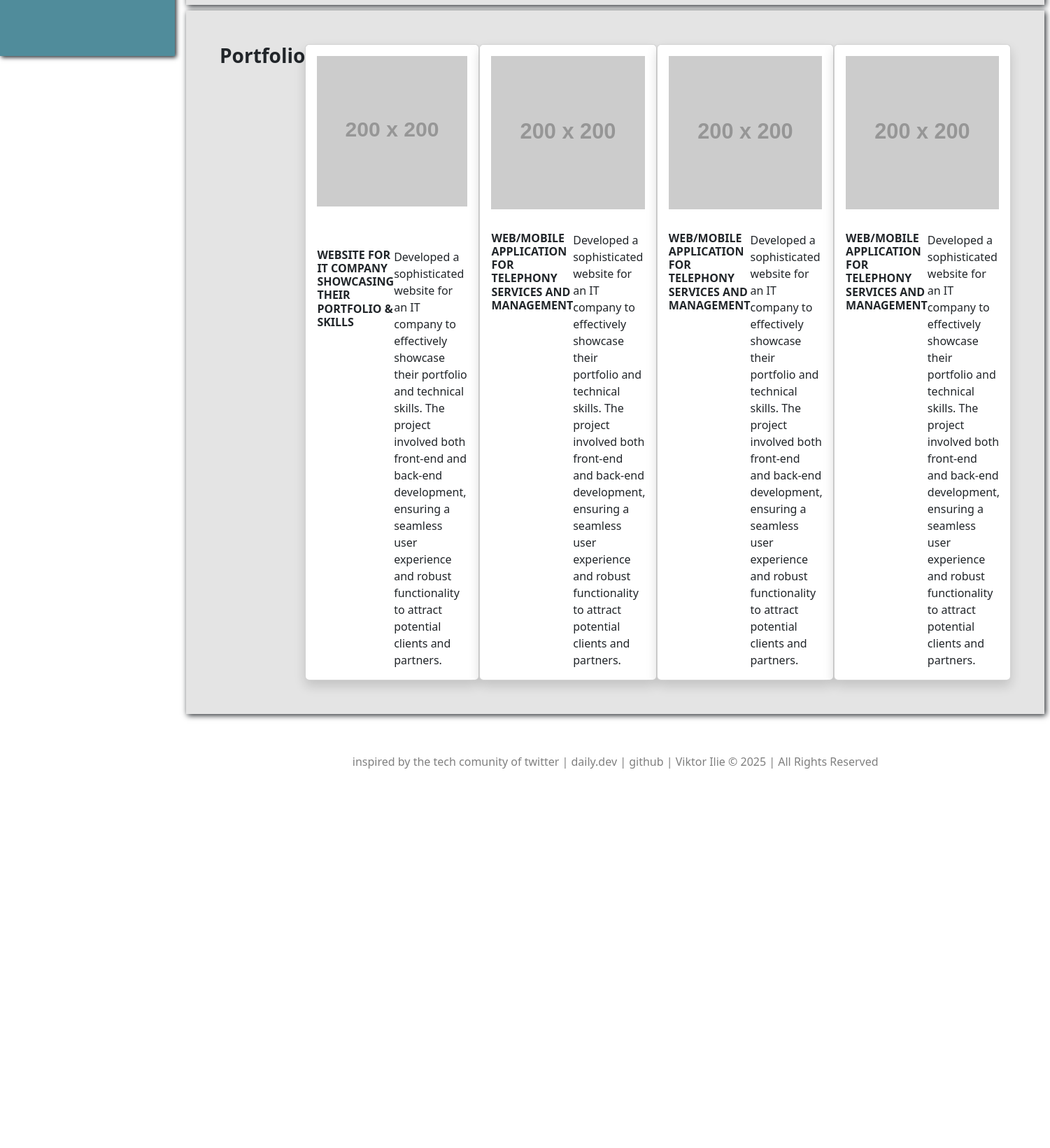
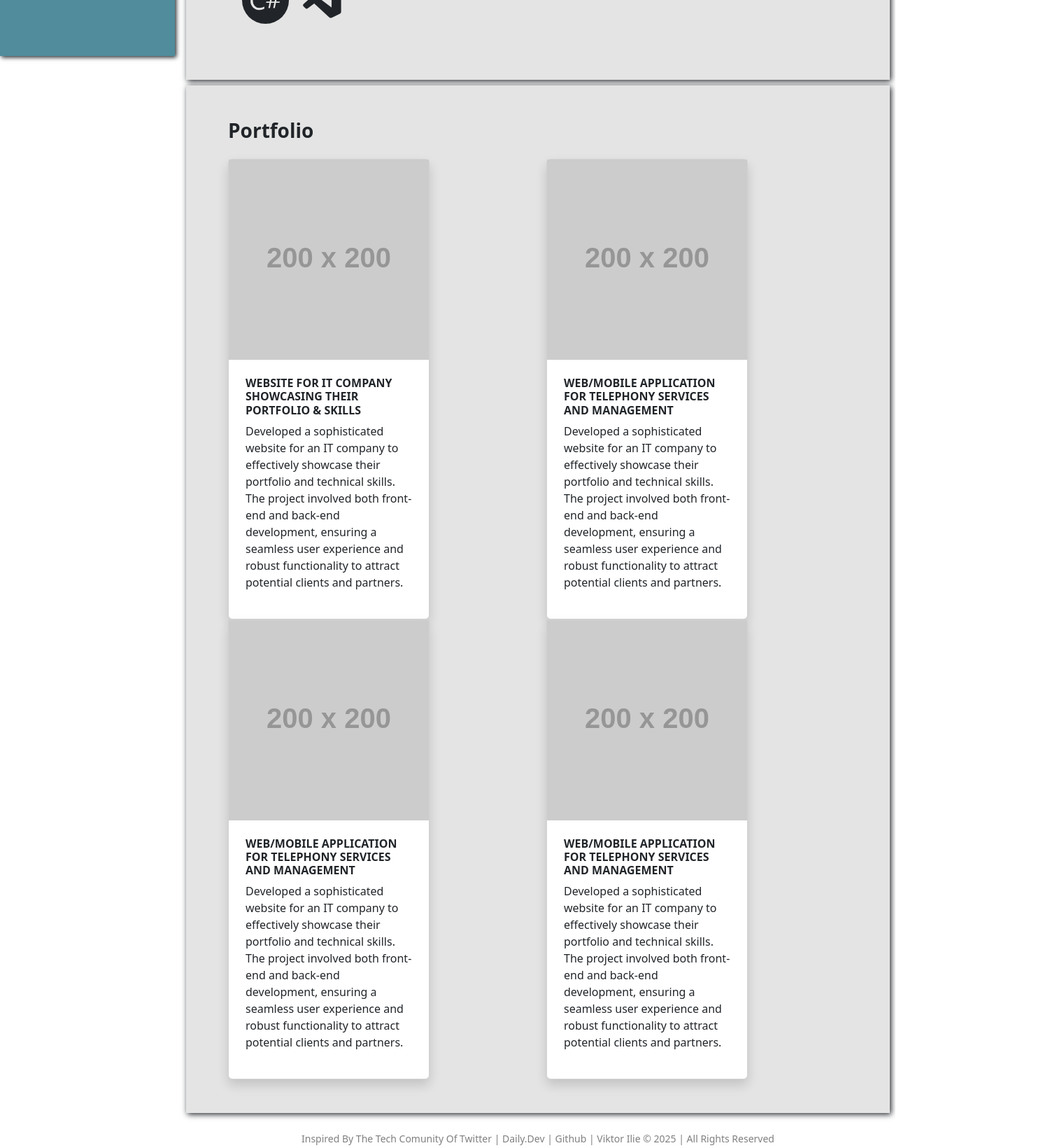
Before and after one commit to viktorilie/Portfolio-Vi, a React (Vite) app: page / in a window 1280 px wide. Shown: the part 720-2360 px from the top of the page at 70% size, 1501 px wide, since content can reach past the window. Before the commit the page ends 1836 px from the top, so only its background shows below. Built offline with nearby package versions, Linux system fonts and the light colour scheme.

Commit message:
new update

```diff
--- a/src/components/Footer.css
+++ b/src/components/Footer.css
@@ -1,8 +1,8 @@
 .footer {
   background: rgb(80, 140, 155);
-  text-align: center;
-  align-content: center;
-  justify-content: center;
+  /* text-align: center; */
+  /* align-content: center; */
+  /* justify-content: center; */
   /* font-size: 10px; */
   /* color: rgb(187, 185, 185); */
   /* box-shadow: 1px 1px 1px black; */
--- a/src/components/Footer.tsx
+++ b/src/components/Footer.tsx
@@ -2,11 +2,11 @@ import "./Footer.css";
 const Footer = () => {
   return (
     <>
-      <footer className="pt-5 pb-0 mb-0  mx-5 px-5">
-        <p className="text-center text-black-50 footer-text diplay-6">
+      <footer className="py-3 justify-content-center text-center text-capitalize align-items-start ">
+        <small className="text-center text-black-50">
           inspired by the tech comunity of twitter | daily.dev | github | Viktor
           Ilie &copy; 2025 | All Rights Reserved
-        </p>
+        </small>
       </footer>
     </>
   );
--- a/src/components/Portfolio.tsx
+++ b/src/components/Portfolio.tsx
@@ -4,10 +4,11 @@ import PortfolioCard from "./PortfolioCard";
 const Portfolio = () => {
   return (
     <div id="portfolio" className="portfolio">
-      <div className="vcard d-flex flex-row m-2 p-5">
+      <div className="vcard row  m-2 p-5">
         <h3 className="fw-semibold mb-4">Portfolio</h3>
 
         {/*  1 */}
+        <div className="col-sm">
           <PortfolioCard
             imageSrc={"https://placehold.co/200"}
             altText="WEBSITE FOR IT COMPANY SHOWCASING THEIR PORTFOLIO & SKILLS"
@@ -19,9 +20,10 @@ const Portfolio = () => {
               potential clients and partners."
             githubLink={"github/"}
           />
+        </div>
 
         {/* 2 */}
-
+        <div className="col-sm">
           <PortfolioCard
             imageSrc={"https://placehold.co/200"}
             altText="WEB/MOBILE APPLICATION FOR TELEPHONY SERVICES AND MANAGEMENT"
@@ -34,7 +36,10 @@ const Portfolio = () => {
               potential clients and partners."
             githubLink={"github/"}
           />
+        </div>
 
+        {/* 3  */}
+        <div className="col-sm">
           <PortfolioCard
             imageSrc={"https://placehold.co/200"}
             altText="WEB/MOBILE APPLICATION FOR TELEPHONY SERVICES AND MANAGEMENT"
@@ -47,7 +52,10 @@ const Portfolio = () => {
               potential clients and partners."
             githubLink={"github/"}
           />
+        </div>
 
+        {/* 4 */}
+        <div className="col-sm">
           <PortfolioCard
             imageSrc={"https://placehold.co/200"}
             altText="WEB/MOBILE APPLICATION FOR TELEPHONY SERVICES AND MANAGEMENT"
@@ -60,92 +68,7 @@ const Portfolio = () => {
               potential clients and partners."
             githubLink={"github/"}
           />
-
-        {/* <div className="d-flex flex-row py-3">
-          <div className="d-flex flex-column shadow">
-            <img
-              src="https://placehold.co/250"
-              alt="WEB/MOBILE APPLICATION FOR TELEPHONY SERVICES AND MANAGEMENT"
-              className="img-fluid rounded w-100"
-            />
         </div>
-          <div className="d-flex flex-column shadow">
-            <h6 className="fw-bold p-2">
-              WEB/MOBILE APPLICATION FOR TELEPHONY SERVICES AND MANAGEMENT
-            </h6>
-            <p className="p-2">
-              Developed a web and mobile application to manage telephony
-              services and streamline service operations. The project involved
-              both front-end and back-end development, focusing on creating a
-              scalable and user-friendly platform to handle various telephony
-              services and management tasks.
-            </p>
-          </div>
-        </div>
-
-        <div className="d-flex flex-row py-3">
-          <div className="d-flex flex-column shadow">
-            <img
-              src="https://placehold.co/250"
-              alt="FRONT-END REACT COMPONENT LIBRARY"
-              className="img-fluid rounded w-100"
-            />
-          </div>
-          <div className="d-flex flex-column shadow">
-            <h6 className="fw-bold p-2">FRONT-END REACT COMPONENT LIBRARY</h6>
-            <p className="p-2">
-              Developed a robust front-end React component library designed to
-              streamline the development process and promote code reusability
-              across multiple projects. The project focused on creating reusable
-              and consistent components, enhancing development efficiency and
-              maintaining a cohesive design system across various applications.
-            </p>
-          </div>
-        </div>
-        <div className="d-flex flex-row py-3">
-          <div className="d-flex flex-column shadow">
-            <img
-              src="https://placehold.co/250"
-              alt="FRONT-END REACT COMPONENT LIBRARY"
-              className="img-fluid rounded w-100"
-            />
-          </div>
-          <div className="d-flex flex-column shadow">
-            <h6 className="fw-bold p-2">
-              WEB APPLICATION FOR COMPUTING, BUSINESS CONTINUITY & DATACENTER
-              SERVICES
-            </h6>
-            <p className="p-2">
-              Developed a comprehensive web and mobile application to manage
-              computing, business continuity, and data center services. The
-              project focused on creating a scalable and robust platform to
-              ensure seamless operation and management of critical services,
-              with a focus on user-friendly design and functionality across
-              different devices.
-            </p>
-          </div>
-        </div>
-
-        <div className="d-flex flex-row py-3">
-          <div className="d-flex flex-column shadow">
-            <img
-              src="https://placehold.co/250"
-              alt="FRONT-END REACT COMPONENT LIBRARY"
-              className="img-fluid rounded w-100"
-            />
-          </div>
-          <div className="d-flex flex-column shadow">
-            <h6 className="fw-bold p-2">
-              WEB APPLICATION FOR TRAVEL AGENCY MANAGMENT & ARRANGEMENTS
-            </h6>
-            <p className="p-2">
-              A web application designed for managing travel agency and its
-              arrangements for group tours, offering features like customer
-              management, booking handling, itinerary planning,to streamline
-              operations efficiently.
-            </p>
-          </div>
-        </div> */}
       </div>
     </div>
   );
--- a/src/components/PortfolioCard.tsx
+++ b/src/components/PortfolioCard.tsx
@@ -18,14 +18,12 @@ const PortfolioCard: React.FC<PortfolioCardProps> = ({
   text,
 }) => {
   return (
-    <div className="card shadow">
-      <div className="card-body">
+    <div className="card shadow" style={{ width: "18rem" }}>
       <img src={imageSrc} alt={altText} className="img-fluid w-100" />
-      </div>
-      <div className="d-flex p-3">
+      <div className="card-body m-2">
         <h6 className="fw-bold card-title">{title}</h6>
         <p className="card-text">{description}</p>
-      </div>
+
         <a
           href={githubLink}
           className="card-link"
@@ -34,6 +32,7 @@ const PortfolioCard: React.FC<PortfolioCardProps> = ({
           {text}
         </a>
       </div>
+    </div>
   );
 };
 
```
Lines whose indentation alone changed are shown as unchanged.
